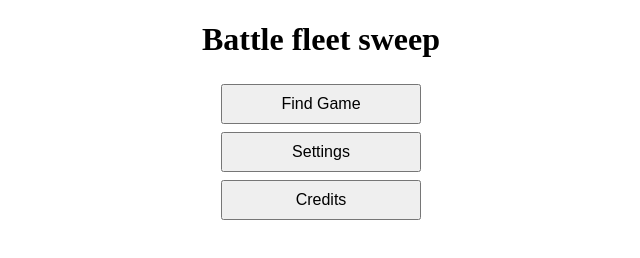
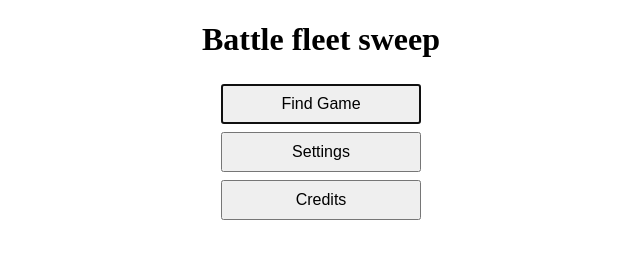
Before and after one commit to MunchDuster/compx241-25a-bfs, a website: page client/index.html in a window 1280 px wide. Shown: the whole page, without its empty margins (319-959 px from the left). Drawn offline with nearby package versions, Linux system fonts and the light colour scheme; no server answers.

Commit message:
autofocus on the 'Find Game' button for more keyboard friendly navigation

```diff
--- a/client/index.html
+++ b/client/index.html
@@ -7,7 +7,7 @@
     <body>
         <h1>Battle fleet sweep</h1>
         <div id="start-menu">
-                <button id="find" class="menu-button" onclick="find()">Find Game</button>
+                <button id="find" class="menu-button" onclick="find()" autofocus>Find Game</button>
                 <br>
                 <button id="settings" class="menu-button" onclick="settings()">Settings</button>
                 <br>
```
